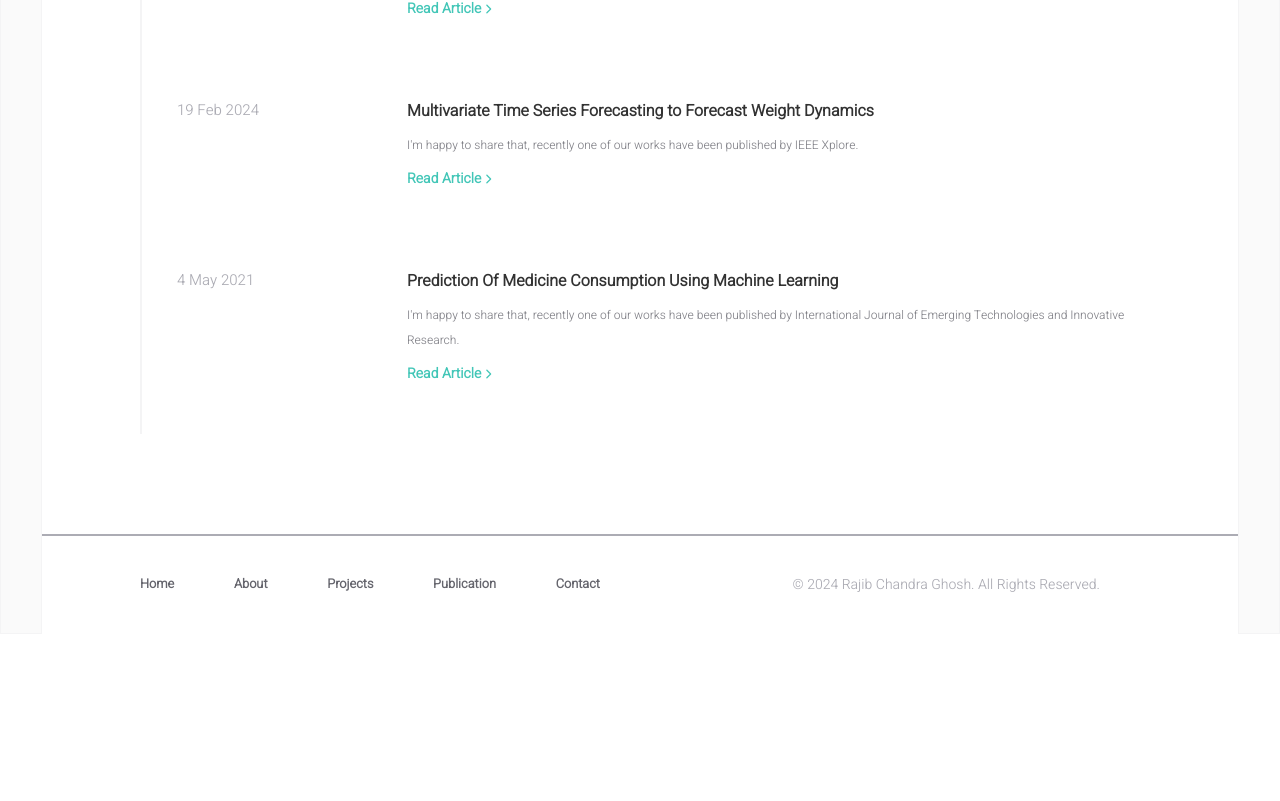
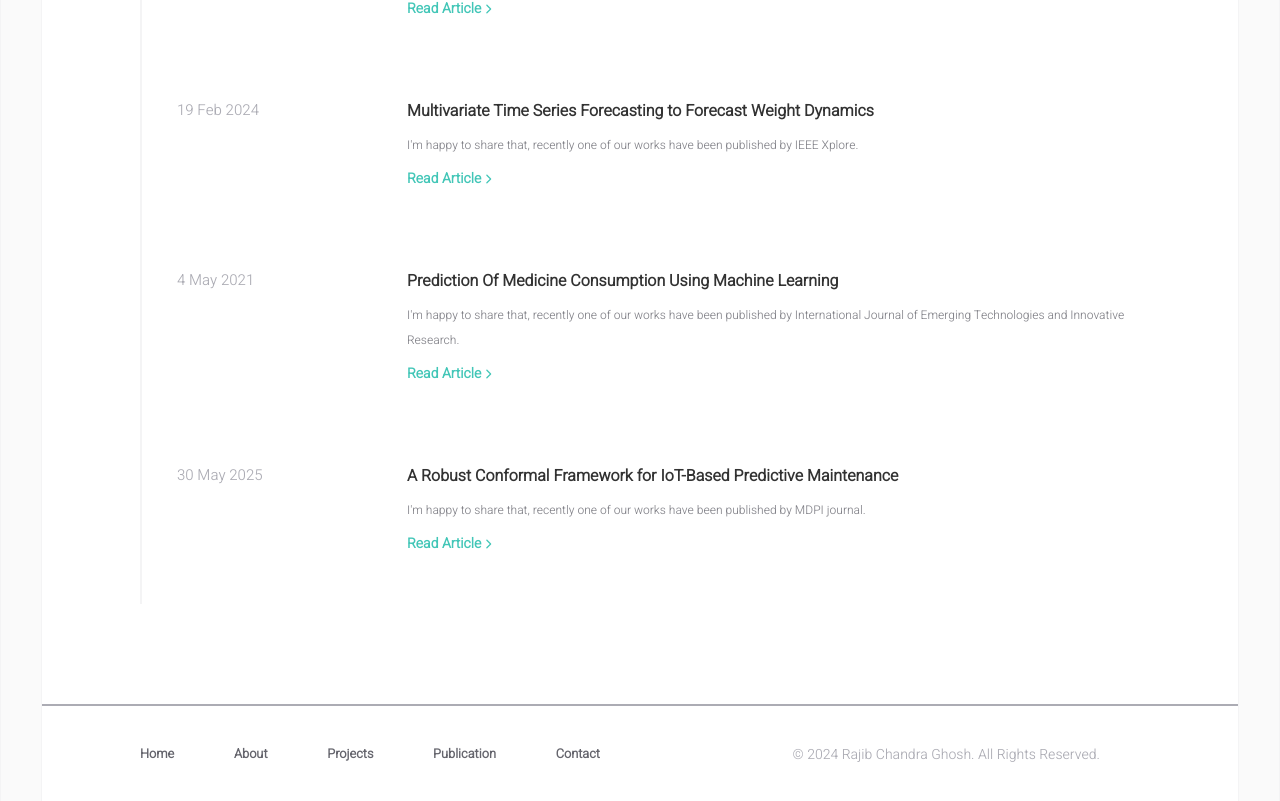
Before and after one commit to Dev100324/Portfolio--RajibChandraGhosh, a React (Create React App) app: page /articles in a window 1280 px wide. Shown: the part 815-1616 px from the top of the page. Before the commit the page ends 1449 px from the top, so only its background shows below. Built offline with nearby package versions, Linux system fonts and the light colour scheme.

Commit message:
Update articles.js

```diff
--- a/src/data/articles.js
+++ b/src/data/articles.js
@@ -1,4 +1,52 @@
 import React from "react";
+
+function article_5() {
+	return {
+		date: "30 May 2025",
+		title: "A Robust Conformal Framework for IoT-Based Predictive Maintenance",
+		description:
+			"I'm happy to share that, recently one of our works have been published by MDPI journal.",
+		style: `
+		.article-content {
+			display: flex;
+			flex-direction: column;
+			align-items: center;
+		}
+
+		.randImage {
+			align-self: center;
+			outline: 2px solid red;
+		}
+		`,
+		keywords: [
+			"Artificial Intelligence",
+			"IoT",
+			"Rajib Chandra Ghosh",
+		],
+		body: (
+			<React.Fragment>
+				<div className="article-content">
+					<div className="paragraph">
+						Excited to share the news of my recent paper,
+						"A Robust Conformal Framework for IoT-Based Predictive
+						Maintenance," now published in MDPI journal Future Internet{" "}
+						<a
+							href="https://www.mdpi.com/1999-5903/17/6/244"
+							target="_blank"
+							rel="noreferrer"
+						>
+							MDPI Journal
+						</a>
+						. Having a decent H-Index and Impact Factor.
+					</div>
+				</div>
+			</React.Fragment>
+		),
+	};
+}
+
+
+
 
 function article_3() {
 	return {
@@ -180,6 +228,6 @@ function article_4() {
 	};
 }
 
-const myArticles = [article_1, article_2, article_3, article_4];
+const myArticles = [article_1, article_2, article_3, article_4, article_5];
 
 export default myArticles;
```
